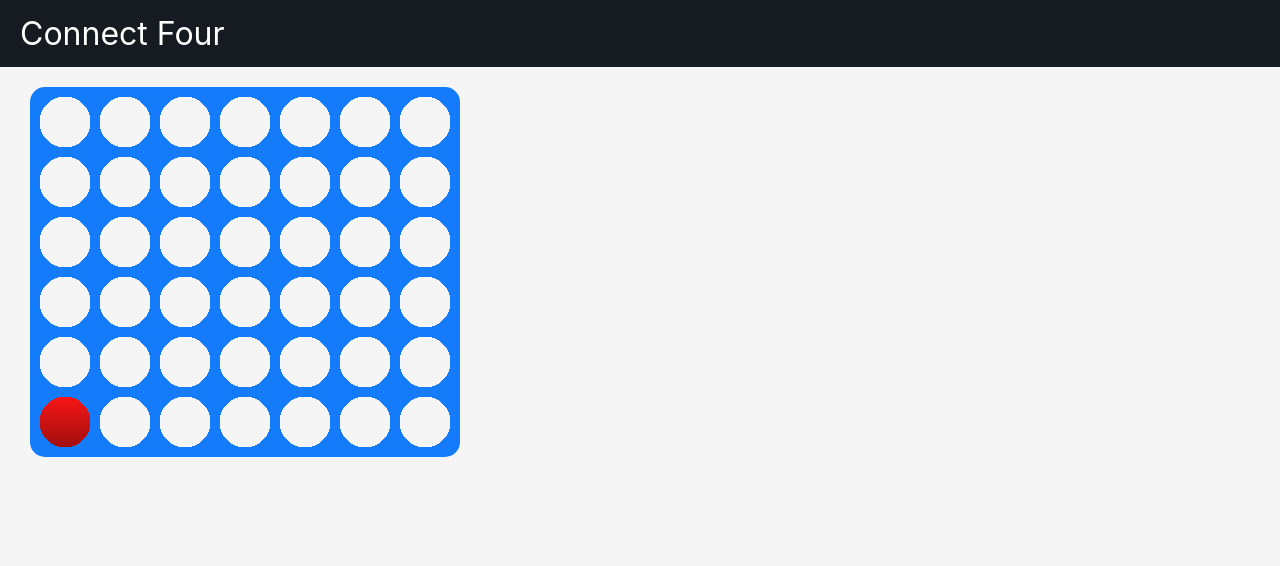
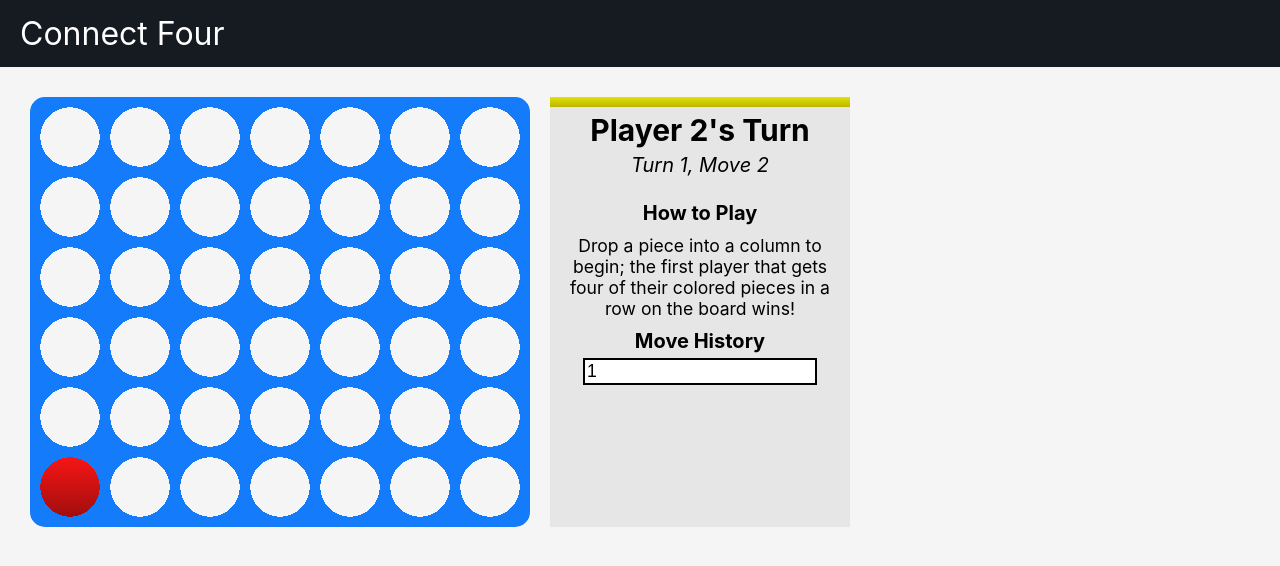
Before and after one commit to TenType/connect-four, a plain HTML site: page index.html in a window 1280 px wide. Both pictures are taken after a click on the element 65 px from the left and 122 px from the top of the page. Drawn offline with Linux system fonts and the light colour scheme.

Commit message:
Add a turn counter and side description

```diff
--- a/css/styles.css
+++ b/css/styles.css
@@ -1,5 +1,9 @@
 :root {
     --board-color: #147bfa;
+    --solid-red: rgb(255, 22, 22);
+    --solid-yellow: rgb(230, 225, 0);
+    --player-red: linear-gradient(var(--solid-red), rgb(153, 13.2, 13.2));
+    --player-yellow: linear-gradient(var(--solid-yellow), rgb(138, 135, 0));
 }
 
 body {
@@ -29,14 +33,17 @@ body {
 
 .container {
     margin: 20px;
+    width: 1000px;
+    height: 500px;
 }
 
 #board {
-    width: 420px;
-    height: 360px;
+    width: 49%;
+    height: 84%;
     border: 5px solid var(--board-color);
     border-radius: 15px;
     margin: 10px;
+    float: left;
     display: grid;
     grid-template-columns: repeat(7, 1fr);
     grid-template-rows: repeat(6, 1fr);
@@ -57,7 +64,73 @@ body {
 }
 
 .piece {
-    width: 60px;
-    height: 60px;
+    width: 100%;
+    height: 100%;
     border-radius: 50%;
 }
+
+.bg-red {
+    background-color: var(--solid-red);
+    background-image: var(--player-red);
+}
+
+.bg-yellow {
+    background-color: var(--solid-yellow);
+    background-image: var(--player-yellow);
+}
+
+#menu {
+    width: 30%;
+    height: 84%;
+    margin: 10px;
+    display: inline-block;
+    border-width: 10px 0 0 0;
+    border-style: solid;
+    background-color: rgb(230, 230, 230);
+    text-align: center;
+}
+
+.border-0 {
+    border-color: var(--board-color);
+    border-image: linear-gradient(to right, var(--solid-red) 50%, var(--solid-yellow) 50%) 49%;
+}
+
+.border-1 {
+    border-color: var(--solid-red);
+    border-image: var(--player-red) 49%;
+}
+
+.border-2 {
+    border-color: var(--solid-yellow);
+    border-image: var(--player-yellow) 49%;
+}
+
+#menu[data-done='true'] {
+    height: calc(84% - 50px);
+    border-top-width: 50px;
+    transition: border 1s, height 1s;
+}
+
+#menu h2 {
+    margin: 5px;
+}
+
+#menu h3 {
+    margin: 0;
+    font-size: 1.25rem;
+}
+
+#menu p {
+    margin: 10px;
+    font-size: 1.1rem;
+}
+
+#turn-counter {
+    font-style: italic;
+}
+
+#history {
+    margin: 5px;
+    border: 2px solid black;
+    font-size: 1.1rem;
+}
--- a/index.html
+++ b/index.html
@@ -20,6 +20,14 @@
         <div id="board">
             <!-- Grid inserted here -->
         </div>
+        <div id="menu">
+            <h2 id="turn">Player 1's Turn</h2>
+            <div id="turn-counter"></div><br>
+            <h3>How to Play</h3>
+            <p>Drop a piece into a column to begin; the first player that gets four of their colored pieces in a row on the board wins!</p>
+            <h3>Move History</h3>
+            <input id="history" type="text" readonly="true" value="">
+        </div>
     </div>
 </body>
 
--- a/js/index.js
+++ b/js/index.js
@@ -1,28 +1,20 @@
 const ROWS = 6;
 const COLUMNS = 7;
 const board = new Array(ROWS).fill(0).map(() => new Array(COLUMNS).fill(0));
-const gradientDark = 0.6;
+const pieceColors = ['bg-red', 'bg-yellow'];
+const moves = [];
 
 const boardHTML = document.getElementById('board');
-
-class RGB {
-    constructor(red, green, blue) {
-        this.red = red;
-        this.green = green;
-        this.blue = blue;
-    }
-}
-
-const colors = [
-    new RGB(50, 50, 50),
-    new RGB(255, 22, 22),
-    new RGB(230, 225, 0),
-];
+const menu = document.getElementById('menu');
+const turn = document.getElementById('turn');
+const counter = document.getElementById('turn-counter');
+const moveHistory = document.getElementById('history');
 
 let turnClock = true;
 let gameOver = false;
 
 createBoard();
+updateMenu();
 
 function createBoard() {
     for (let row = 0; row < ROWS; row++) {
@@ -44,7 +36,9 @@ function makeMove(col) {
     if (checkIfDraw(row)) {
         gameOver = true;
         animation.then(() => {
-            alert('The game is a draw!');
+            menu.dataset.done = 'true';
+            menu.classList = 'border-0';
+            turn.innerHTML = 'Draw';
         });
         return;
     }
@@ -52,12 +46,16 @@ function makeMove(col) {
     if (checkIfMoveWins(row, col, player)) {
         gameOver = true;
         animation.then(() => {
-            alert(`Player ${player} wins!`);
+            menu.dataset.done = 'true';
+            turn.innerHTML = `Player ${player} wins!`;
         });
         return;
     }
 
     flipTurn();
+
+    moves.push(col + 1);
+    updateMenu();
 }
 
 function dropPiece(col) {
@@ -71,7 +69,7 @@ function dropPiece(col) {
 
     const pieceDiv = document.createElement('div');
     pieceDiv.classList.add('piece');
-    pieceDiv.style.backgroundImage = getPieceColor(player);
+    pieceDiv.classList.add(pieceColors[player - 1]);
 
     const location = boardHTML.children[row * 7 + col];
     location.appendChild(pieceDiv);
@@ -96,18 +94,23 @@ function dropPiece(col) {
     return { row, player, animation: animation.finished };
 }
 
-function getPieceColor(n) {
-    const bright = `rgb(${colors[n].red}, ${colors[n].green}, ${colors[n].blue})`;
-    const dark = `rgb(${colors[n].red * gradientDark}, ${colors[n].green * gradientDark}, ${colors[n].blue * gradientDark})`;
-    return `linear-gradient(${bright}, ${dark})`;
-}
-
 function getCurrentPlayer() {
     return turnClock ? 1 : 2;
 }
 
 function flipTurn() {
     turnClock = !turnClock;
+}
+
+function updateMenu() {
+    const player = getCurrentPlayer();
+
+    menu.classList = `border-${player}`;
+    turn.innerHTML = `Player ${player}'s Turn`;
+
+    counter.innerHTML = `Turn ${Math.ceil((moves.length + 1) / 2)}, Move ${moves.length + 1}`;
+
+    moveHistory.value = moves.join('');
 }
 
 function checkIfDraw(row) {
```
